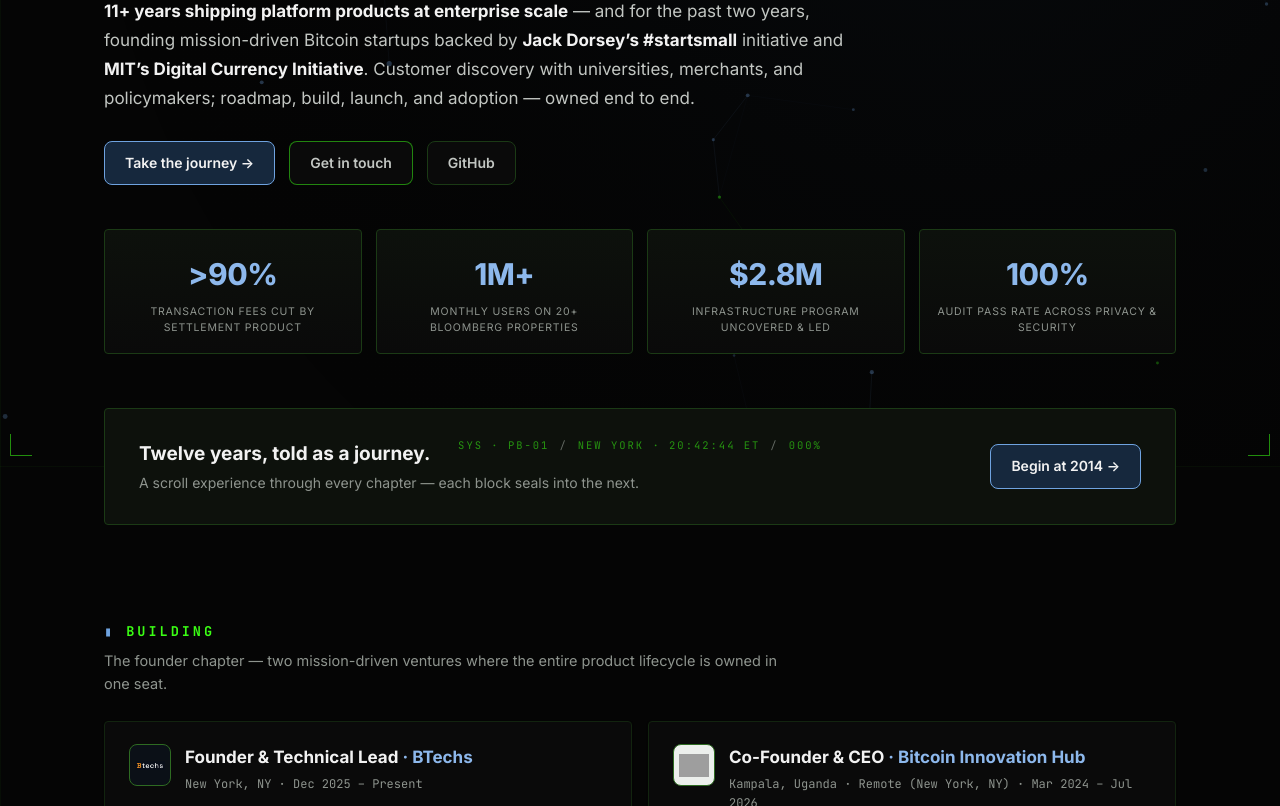
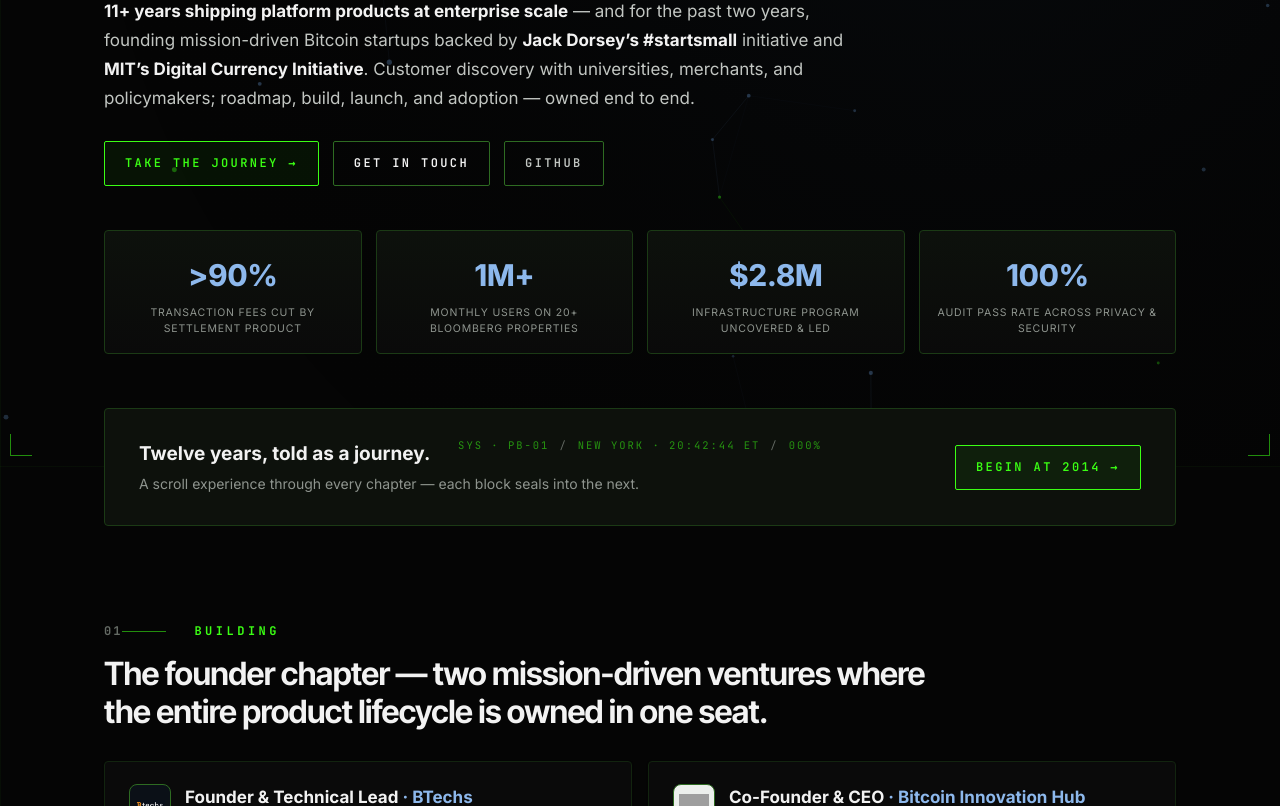
Before and after one commit to pauloes-btechs/portfolio, a Next.js app: page / in a window 1280 px wide. Shown: the part 334-1140 px from the top of the page. Built offline with nearby package versions, Linux system fonts and the light colour scheme; grey boxes are pictures that could not be loaded.

Commit message:
feat(controls): numbered mono section labels, display-type section headlines, HUD buttons and chips

```diff
--- a/app/layout.js
+++ b/app/layout.js
@@ -1,6 +1,7 @@
 import "./globals.css";
 import "./styles/hud.css";
 import "./styles/nav-footer.css";
+import "./styles/controls.css";
 import Nav from "../components/Nav";
 import Footer from "../components/Footer";
 import HudFrame from "../components/HudFrame";
--- /dev/null
+++ b/app/styles/controls.css
@@ -0,0 +1,51 @@
+/* ============================================================
+   Controls — numbered section labels, buttons, chips, kickers
+   ============================================================ */
+
+/* numbered mono section labels: "01 ——— BUILDING" */
+main { counter-reset: sec; }
+.section > h2 {
+  counter-increment: sec;
+  display: flex; align-items: center; gap: 14px;
+  font-family: var(--mono); font-size: 12px; letter-spacing: 3.5px; text-transform: uppercase;
+  color: var(--green); margin-bottom: 14px;
+}
+.section > h2::before {
+  content: counter(sec, decimal-leading-zero);
+  color: var(--ink-4); letter-spacing: 2px;
+}
+.section > h2 { --rule: 44px; }
+.section > h2::before { padding-right: calc(var(--rule) + 14px); background: linear-gradient(rgba(var(--g-rgb), .55), rgba(var(--g-rgb), .55)) no-repeat right 14px center / var(--rule) 1px; }
+
+/* the sentence under a label reads as the section headline */
+.section .section-sub {
+  font-family: var(--display); font-size: clamp(22px, 2.8vw, 32px); line-height: 1.18;
+  letter-spacing: -0.02em; color: var(--ink); font-weight: 650; max-width: 860px; margin-bottom: 30px;
+}
+
+/* kicker lines */
+.kicker { font-family: var(--mono); letter-spacing: 3px; text-transform: uppercase; color: var(--green); }
+
+/* buttons: mono, uppercase, outlined; primary fills with signal on hover */
+.btn {
+  font-family: var(--mono); font-size: 12px; font-weight: 600; letter-spacing: 2.4px; text-transform: uppercase;
+  padding: 12px 20px; border-radius: 2px; background: transparent; color: var(--ink-2);
+  border: 1px solid var(--line-strong);
+}
+.btn:hover { color: var(--green); border-color: var(--green); box-shadow: 0 0 0 1px rgba(var(--g-rgb), .25), 0 0 22px rgba(var(--g-rgb), .12); transform: none; }
+.btn.primary { color: var(--green); border-color: var(--green); background: rgba(var(--g-rgb), .06); }
+.btn.primary:hover { color: #000; background: var(--green); box-shadow: 0 0 28px rgba(var(--g-rgb), .45); }
+.btn.green { color: var(--ink); border-color: var(--line-strong); }
+.btn:focus-visible { outline: 2px solid var(--green); outline-offset: 3px; }
+
+/* chips: mono tags with a square bullet */
+.chip {
+  font-family: var(--mono); font-size: 11px; letter-spacing: .6px; color: var(--ink-2);
+  background: rgba(var(--b-rgb), .06); border: 1px solid rgba(var(--b-rgb), .28); border-radius: 2px; padding: 4px 9px;
+}
+.chip.g { background: rgba(var(--g-rgb), .05); border-color: rgba(var(--g-rgb), .32); color: var(--ink); }
+.chip:hover { border-color: var(--green); color: var(--green); }
+
+/* accents in display type glow like the signal */
+.hero h1 .accent, .story-hero h1 .accent { color: var(--green); text-shadow: 0 0 26px rgba(var(--g-rgb), .35); }
+a { color: var(--blue-soft); }
```
